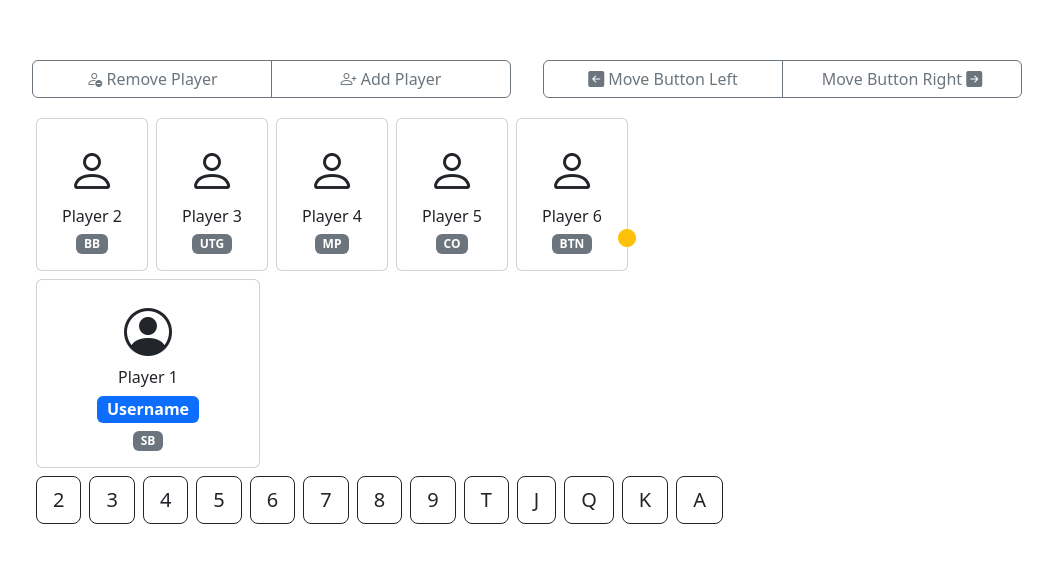
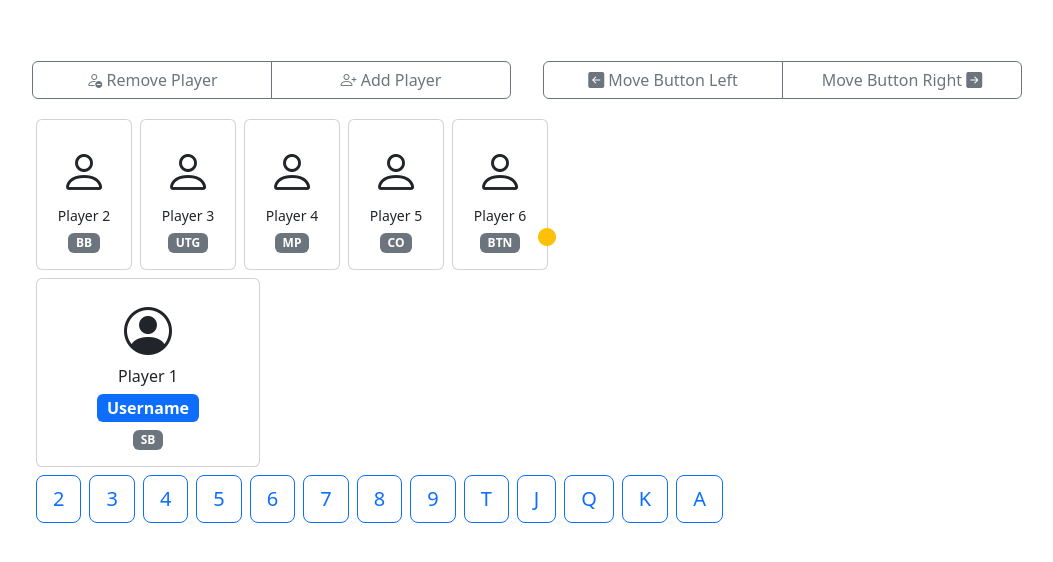
Before and after one commit to florianleca/poker-range-copilot, a Vue app: page / in a window 1280 px wide. Shown: the part 106-668 px from the top of the page, without its empty margins (0-1053 px from the left). Built offline with nearby package versions, Linux system fonts and the light colour scheme.

Commit message:
minor style change

```diff
--- a/src/components/Cards.vue
+++ b/src/components/Cards.vue
@@ -5,7 +5,7 @@
                 :key="card.name"
                 type="button"
                 @click="chooseCard(card)"
-                class="btn btn-outline-dark position-relative m-1">
+                class="btn btn-outline-primary position-relative m-1">
             {{ card.name }}
             <span class="position-absolute top-0 start-100 text-danger h2 translate-middle bi bi-check-all z-3"
                   v-if="card.timesChosen===2"/>
--- a/src/components/OtherPlayer.vue
+++ b/src/components/OtherPlayer.vue
@@ -3,7 +3,7 @@
         <div class="card-body d-flex flex-column align-items-center">
 
             <span class="bi bi-person"></span>
-            <h6 class="card-title">Player {{ numPlayer }}</h6>
+            <h6 class="card-title" style="font-size: 14px">Player {{ numPlayer }}</h6>
             <span class="badge bg-secondary z-3">
                 {{ position }}
                 <span class="position-absolute top-25 start-100 text-warning translate-middle bi bi-circle-fill"
@@ -34,7 +34,7 @@ export default {
 <style scoped>
 
 .card {
-    width: 7em;
+    width: 6em;
 }
 
 .bi-person {
```
